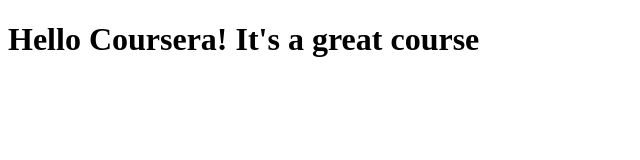
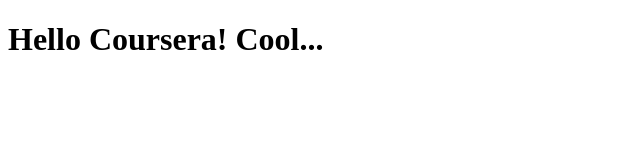
Before and after one commit to jundolor/coursera-test, a plain HTML site: page site/index.html in a window 1280 px wide. Shown: the whole page, without its empty margins (0-640 px from the left). Drawn offline with Linux system fonts and the light colour scheme.

Commit message:
another commit

```diff
--- a/site/index.html
+++ b/site/index.html
@@ -4,6 +4,6 @@
 	<title>Hello Coursera</title>
 </head>
 <body>
-<h1>Hello Coursera! It's a great course</h1>
+<h1>Hello Coursera! Cool...</h1>
 </body>
 </html>
```
